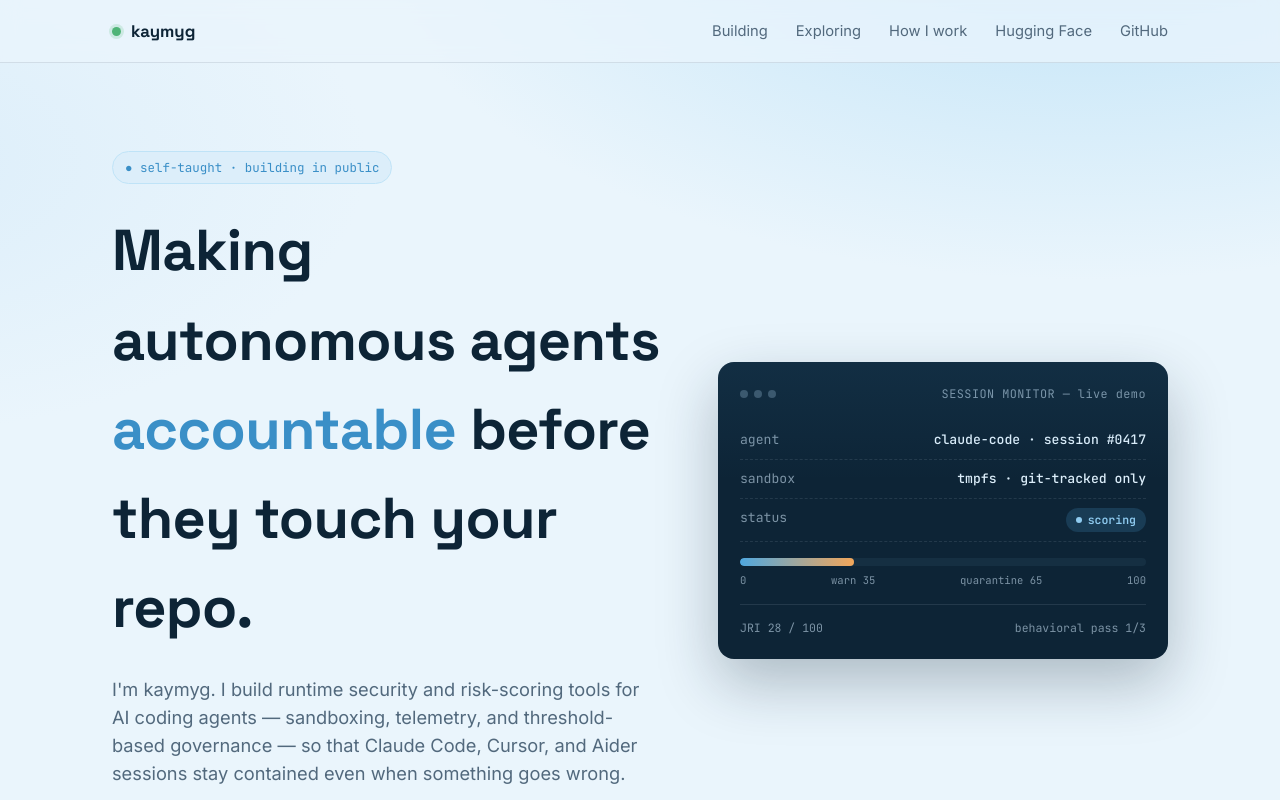
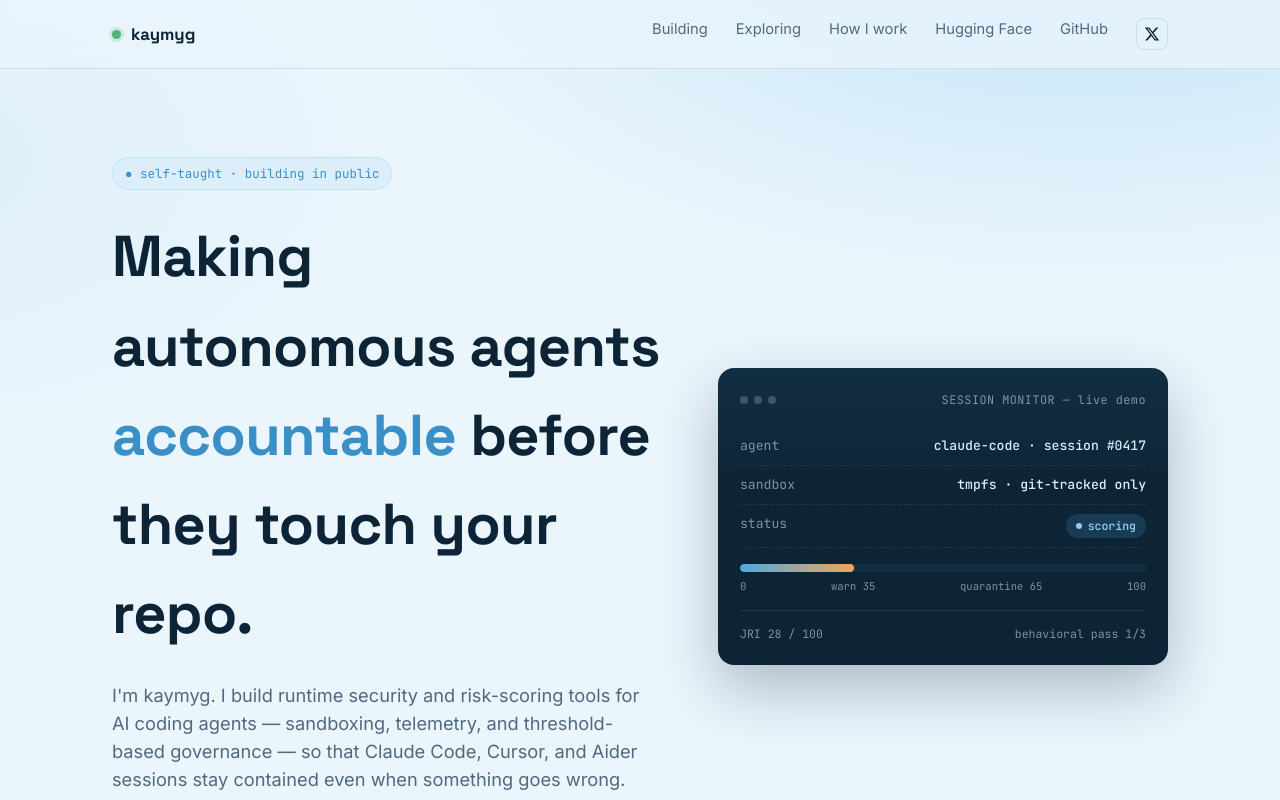
Before and after one commit to kaymyg/kaymyg.brave, a plain HTML site: page index.html in a window 1280 px wide. Shown: the top 800 px of the page. Drawn offline with Linux system fonts and the light colour scheme.

Commit message:
Add X link

```diff
--- a/index.html
+++ b/index.html
@@ -101,6 +101,18 @@
     transition:color .15s ease;
   }
   .nav-links a:hover{color:var(--ink);}
+  .nav-x{
+    display:inline-flex;
+    align-items:center;
+    justify-content:center;
+    width:32px;
+    height:32px;
+    border-radius:8px;
+    border:1px solid var(--line);
+    color:var(--ink);
+    transition:border-color .15s ease, background .15s ease;
+  }
+  .nav-x:hover{border-color:var(--sky-500); background:var(--sky-100);}
   @media (max-width:640px){ .nav-links{gap:16px; font-size:0.82rem;} }
 
   /* ---------- hero ---------- */
@@ -445,6 +457,9 @@
         <a href="#how">How I work</a>
         <a href="https://huggingface.co/Sahek" target="_blank" rel="noopener">Hugging Face</a>
         <a href="https://github.com/kaymyg" target="_blank" rel="noopener">GitHub</a>
+        <a class="nav-x" href="https://x.com/kay_myg" target="_blank" rel="noopener" aria-label="kaymyg on X">
+          <svg width="16" height="16" viewBox="0 0 24 24" fill="currentColor"><path d="M18.244 2.25h3.308l-7.227 8.26 8.502 11.24H16.17l-5.214-6.817L4.99 21.75H1.68l7.73-8.835L1.254 2.25H8.08l4.713 6.231zm-1.161 17.52h1.833L7.084 4.126H5.117z"/></svg>
+        </a>
       </div>
     </nav>
   </div>
@@ -610,6 +625,7 @@
       <div class="footer-links">
         <a class="btn btn-primary" href="https://huggingface.co/Sahek" target="_blank" rel="noopener">Hugging Face</a>
         <a class="btn btn-ghost" href="https://github.com/kaymyg" target="_blank" rel="noopener">GitHub</a>
+        <a class="btn btn-ghost" href="https://x.com/kay_myg" target="_blank" rel="noopener">X</a>
       </div>
     </div>
     <div class="footer-note">kaymyg.brave — self-taught, hobbyist, building anyway.</div>
```
